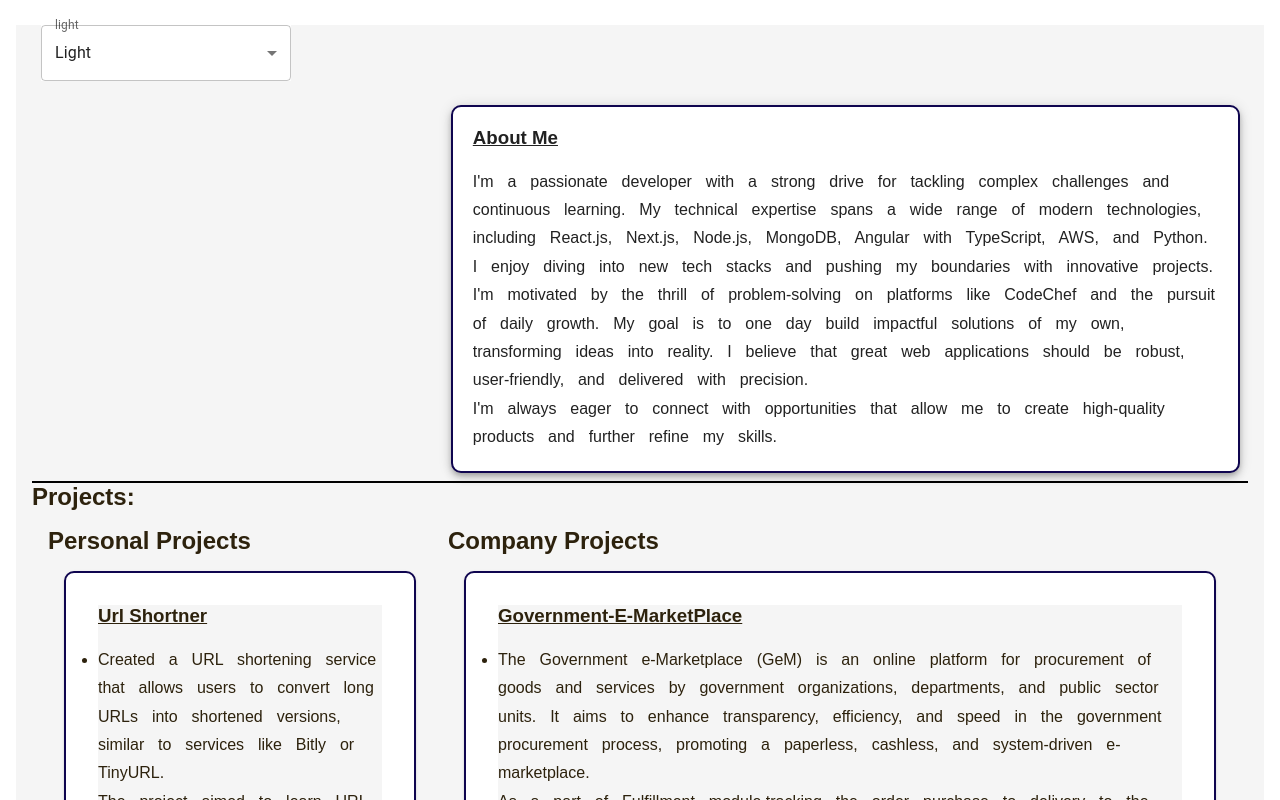
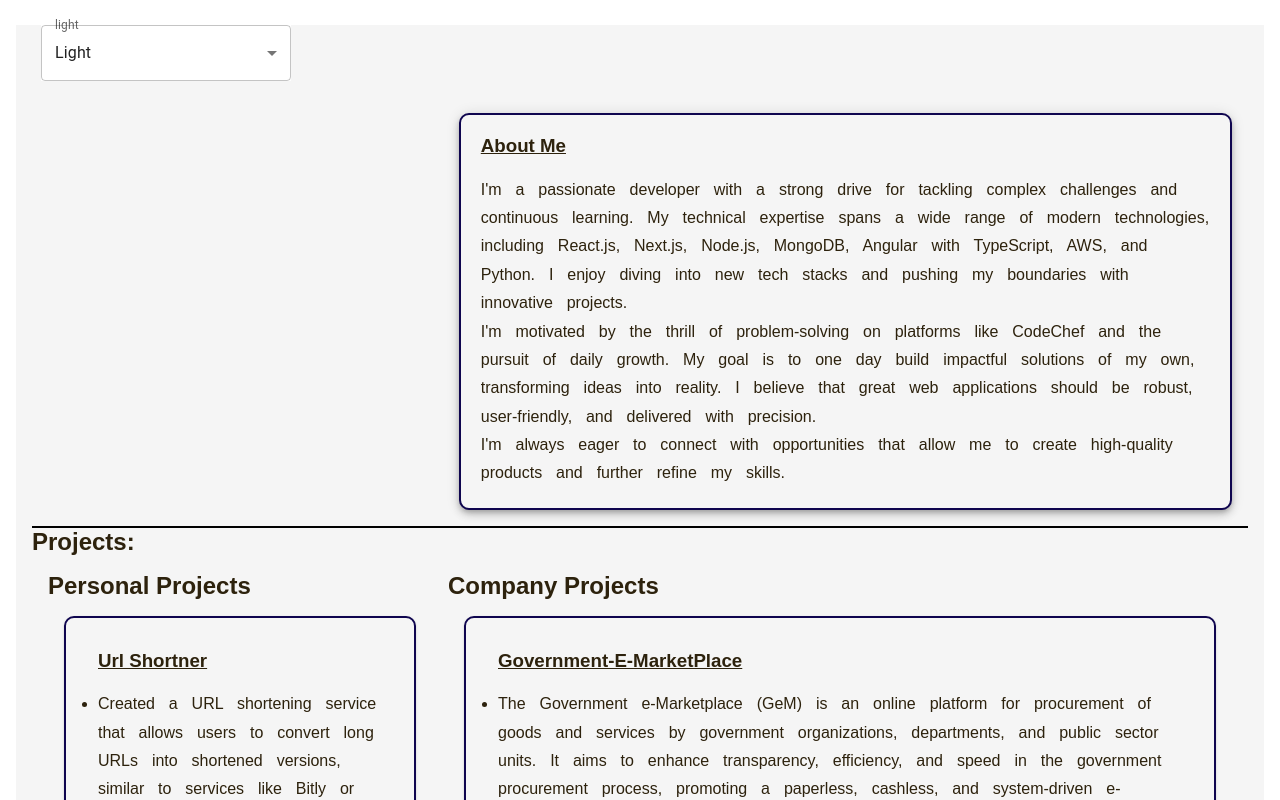
Before and after one commit to udyamb/udyambhardwajPortfolio, a Next.js app: page / in a window 1280 px wide. Shown: the top 800 px of the page. Built offline with nearby package versions, Linux system fonts and the light colour scheme.

Commit message:
Css changes

```diff
--- a/src/styles/globals.css
+++ b/src/styles/globals.css
@@ -57,6 +57,9 @@ body {
   margin-bottom: 1em;
 }
 .light-theme #cardId{
+  background: whitesmoke;
+  color: rgb(45, 34, 13);
+  margin: 1em;
   border: 2px solid rgb(15, 5, 79);
   border-radius: 10px;
 }
@@ -91,6 +94,9 @@ body {
   margin-bottom: 1em;
 }
 .dark-theme #cardId{
+  background: #07090c;
+  color: #9bea5b;
+  margin: 1em;
   border: 2px solid rgb(149, 0, 0);
   border-radius: 10px;
 }
@@ -101,6 +107,9 @@ body {
   margin: 1em;
 }
 .funky-theme #cardId{
+  background: linear-gradient(65deg,rgb(144, 49, 33),rgb(36, 69, 17));
+  color: #d9c7e4;
+  margin: 1em;
   border: 2px solid white;
   border-radius: 10px;
 }
```
